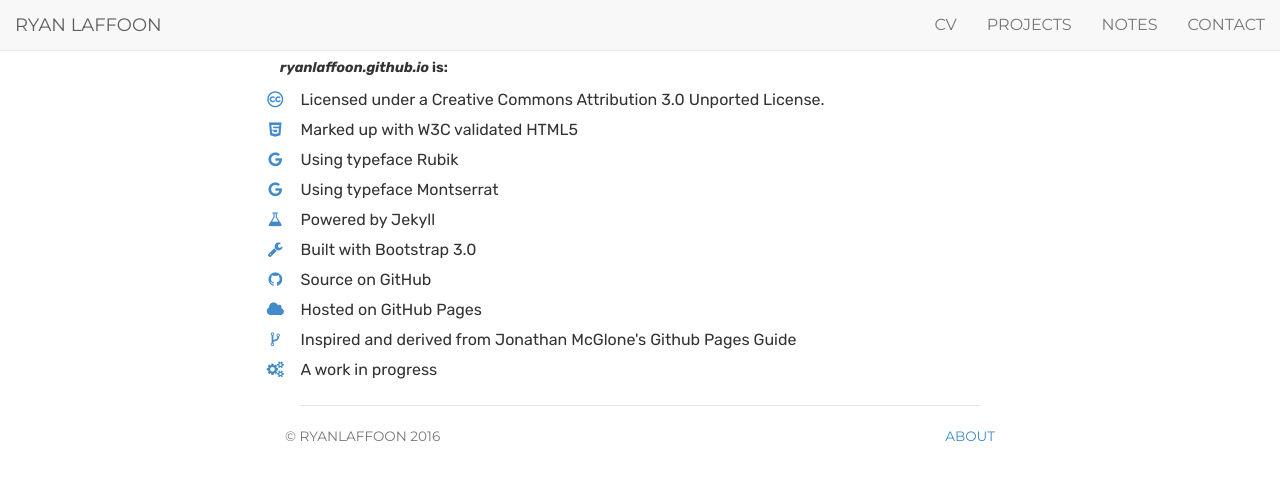
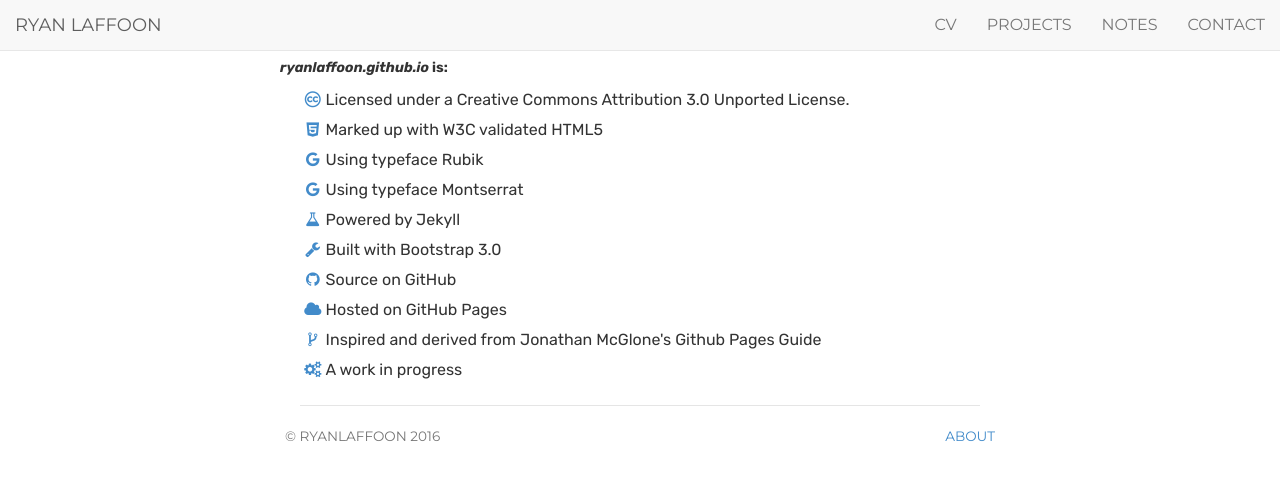
Before and after one commit to ryanlaffoon/ryanlaffoon.github.io, a Jekyll site: the page built from about/index.html, in a window 1280 px wide. Shown: the top 480 px of the page. Built offline with Jekyll 4.4.1, drawn with Linux system fonts in a browser that asks for light colours.

Commit message:
Update style.css

```diff
--- a/css/style.css
+++ b/css/style.css
@@ -127,6 +127,6 @@
 /* About */
 .about ul.list-unstyled li {
 	line-height: 30px;
-	text-indent: -30px;
+	text-indent: -5px;
 	margin-left: 30px;
 }
```
